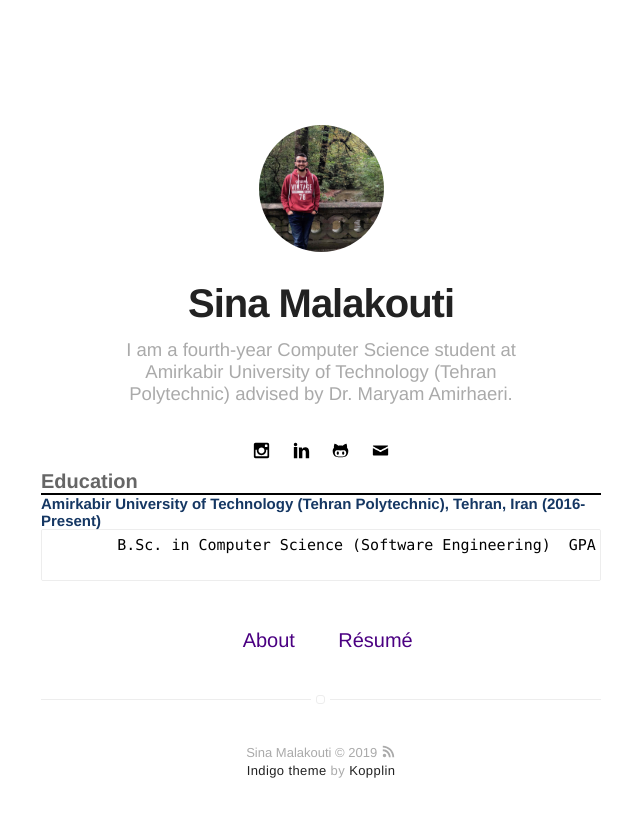
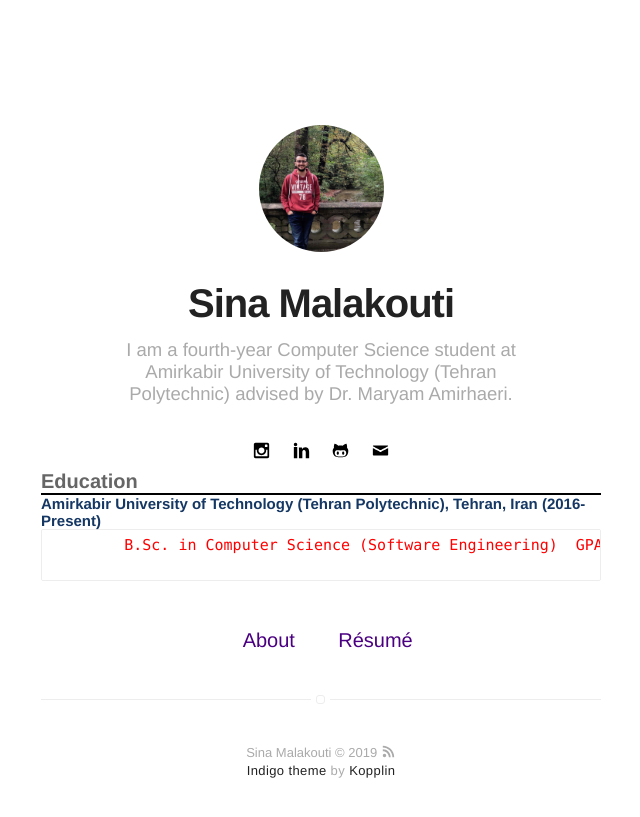
Before and after one commit to sinamalakouti/sinamalakouti.github.io, a Jekyll site: the page built from index.html, in a window 1280 px wide. Shown: the top 817 px of the page, without its empty margins (319-959 px from the left). Built offline with Jekyll 4.4.1, drawn with Linux system fonts in a browser that asks for light colours.

Commit message:
just playing around

```diff
--- a/_sass/components/header.sass
+++ b/_sass/components/header.sass
@@ -47,5 +47,4 @@
 .inf_body
     font-size: 1.5rem
     font-weight: normal
-    color: black
-    padding-left: 3px
+    color: red
```
